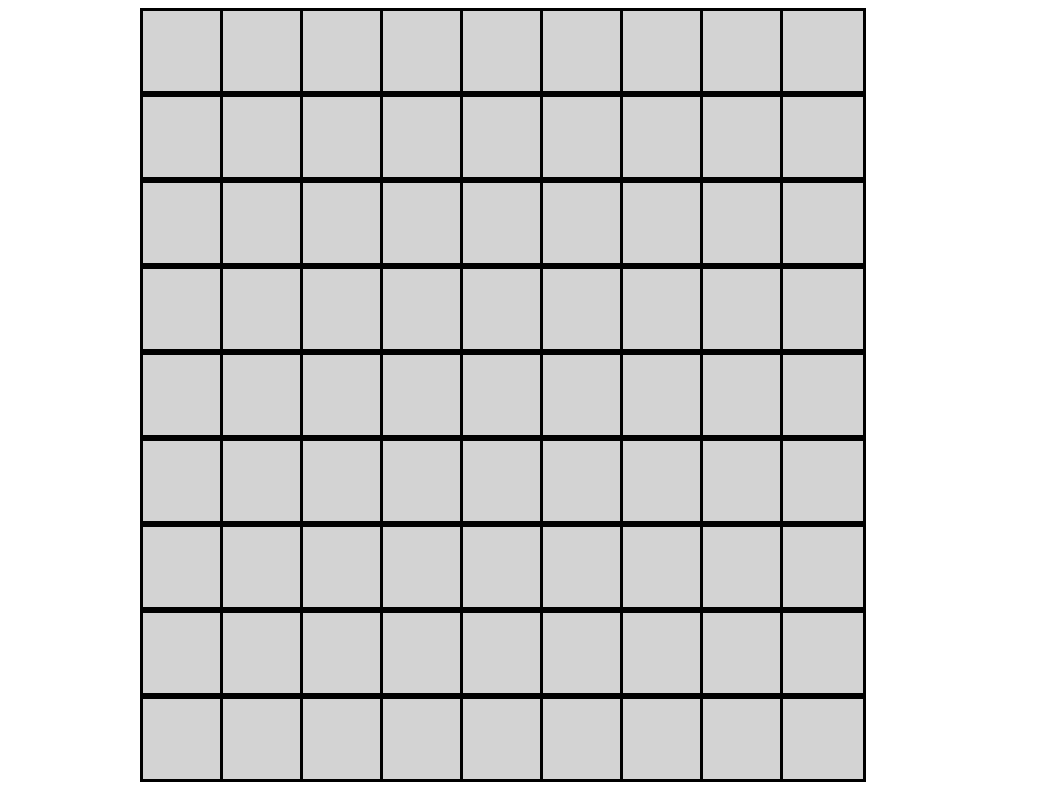
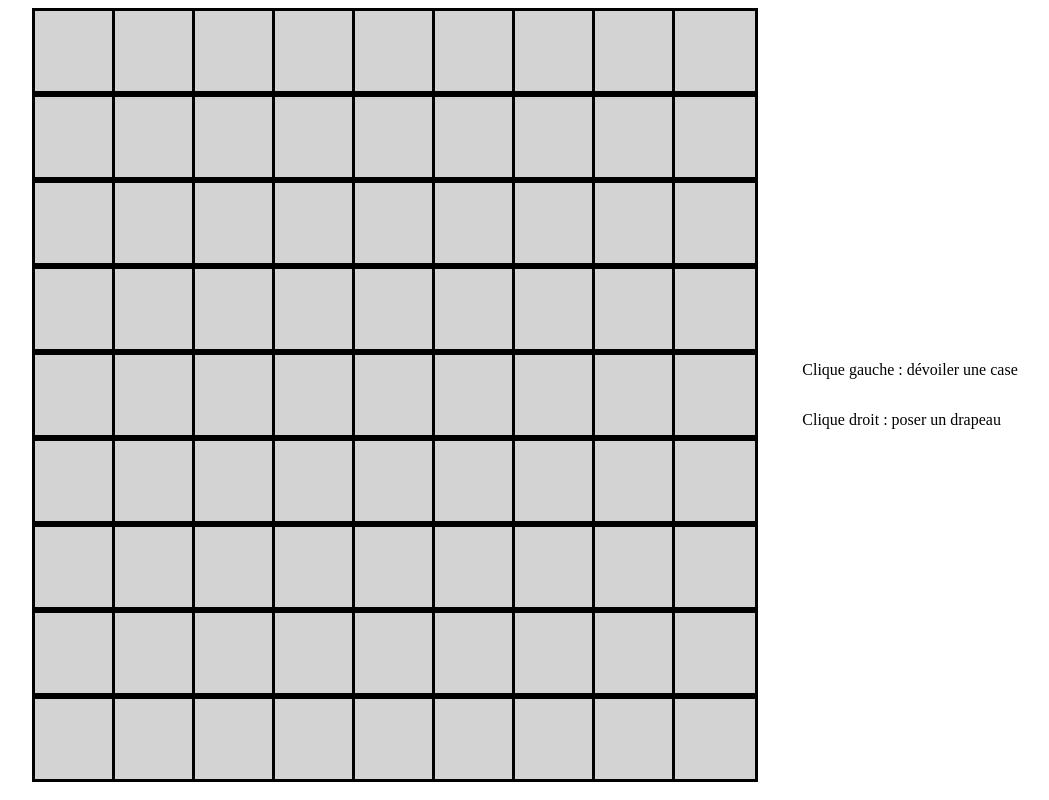
Before and after one commit to Khantonai/Demineur, a plain HTML site: page index.html in a window 1280 px wide. Shown: the whole page, without its empty margins (140-1189 px from the left). Drawn offline with Linux system fonts and the light colour scheme.

Commit message:
update instruction

```diff
--- a/index.html
+++ b/index.html
@@ -1,5 +1,6 @@
 <!DOCTYPE html>
 <html lang="en">
+
 <head>
     <meta charset="UTF-8">
     <meta http-equiv="X-UA-Compatible" content="IE=edge">
@@ -7,9 +8,16 @@
     <link rel="stylesheet" href="style.css">
     <title>Document</title>
 </head>
+
 <body>
     <div class="grid-container">
     </div>
+    <div>
+        <p>Clique gauche : dévoiler une case</p>
+        <p>Clique droit : poser un drapeau</p>
+    </div>
+
     <script src="script.js"></script>
 </body>
+
 </html>
--- a/style.css
+++ b/style.css
@@ -1,3 +1,15 @@
+body {
+    display: flex;
+    justify-content: center;
+}
+
+body > div {
+    display: flex;
+    flex-direction: column;
+    justify-content: center;
+    margin-left: 50px;
+}
+
 .grid-container {
     display: grid;
     grid-template-columns: repeat(9, 10vh);
```
